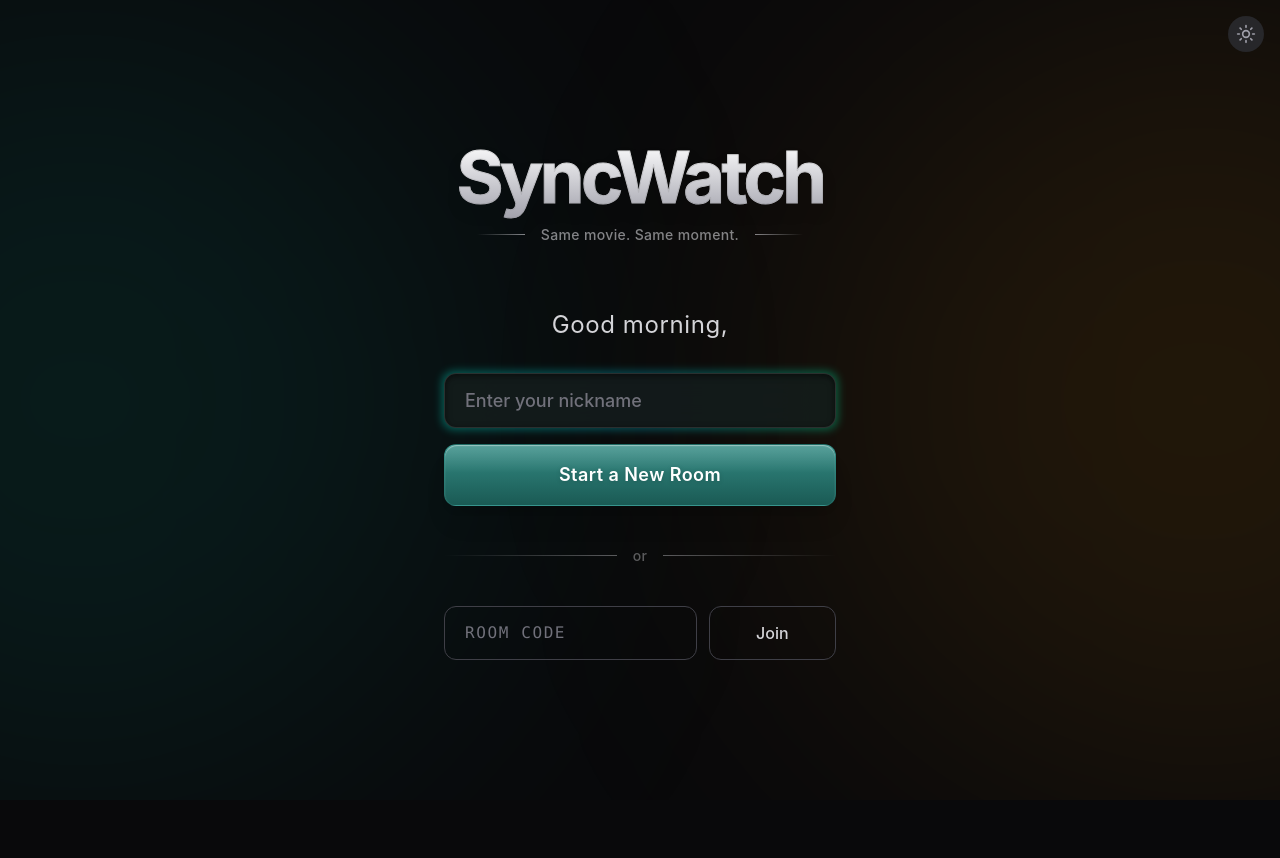
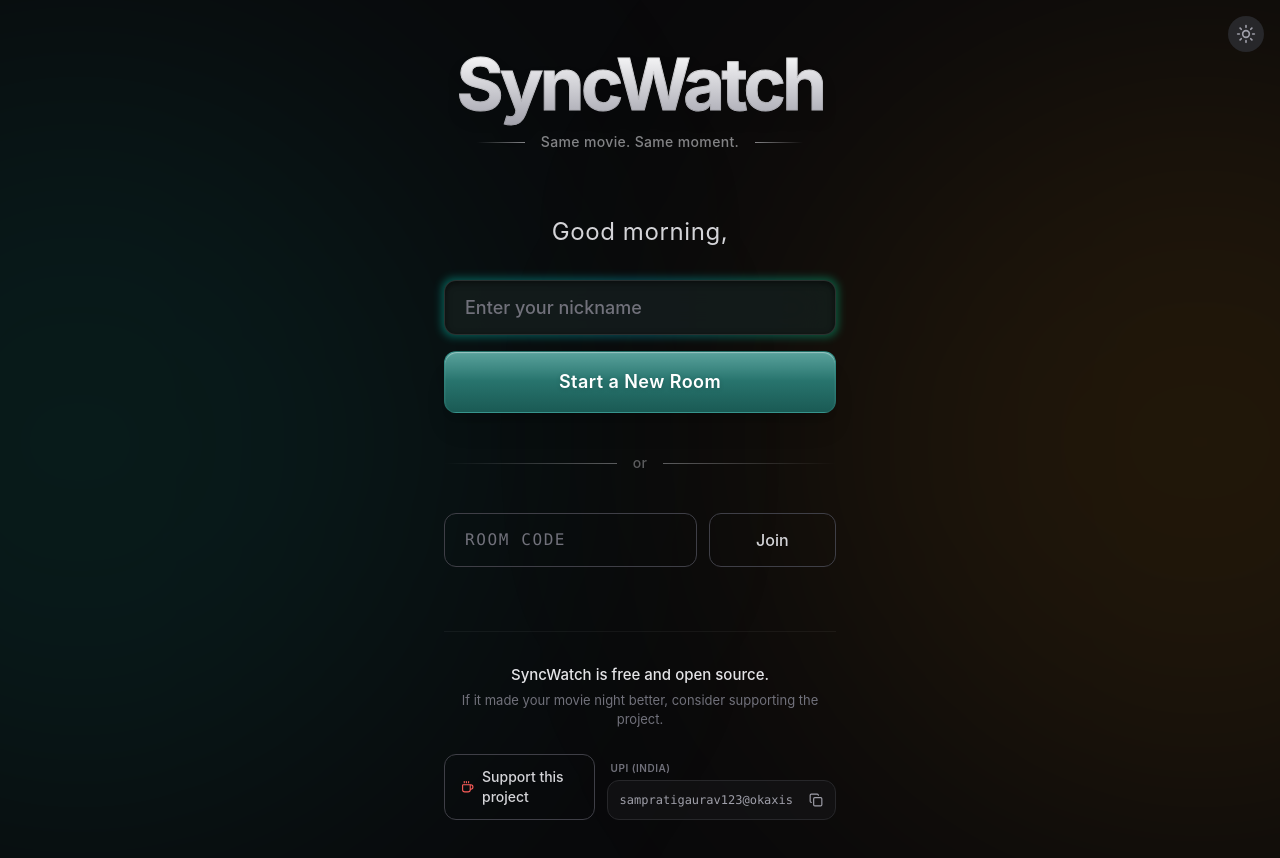
Before and after one commit to sampratigaurav/syncwatch, a React (Vite) app in the folder client/: page / in a window 1280 px wide. Shown: the top 858 px of the page. Before the commit the page ends 800 px from the top, so only its background shows below. Built offline with nearby package versions, Linux system fonts and the light colour scheme.

Commit message:
Add support and donation section to Home page

```diff
--- a/client/src/pages/Home.tsx
+++ b/client/src/pages/Home.tsx
@@ -1,5 +1,6 @@
 import { useState, useEffect } from 'react';
 import { useNavigate, useParams } from 'react-router-dom';
+import { Coffee, Copy, Check } from 'lucide-react';
 import { useRoomStore } from '../store/roomStore';
 import { SERVER_URL } from '../lib/config';
 
@@ -14,6 +15,13 @@ export default function Home() {
   const [error, setError] = useState('');
   const [isLoading, setIsLoading] = useState(false);
   const [greeting, setGreeting] = useState('');
+  const [copied, setCopied] = useState(false);
+
+  const handleCopyUPI = () => {
+    navigator.clipboard.writeText('sampratigaurav123@okaxis');
+    setCopied(true);
+    setTimeout(() => setCopied(false), 2000);
+  };
 
   useEffect(() => {
     const hour = new Date().getHours();
@@ -74,7 +82,7 @@ export default function Home() {
   };
 
   return (
-    <div className="relative flex flex-col items-center justify-center min-h-screen overflow-hidden selection:bg-teal-500/30">
+    <div className="relative flex flex-col items-center justify-center min-h-screen overflow-x-hidden overflow-y-auto py-12 selection:bg-teal-500/30">
 
       {/* Dynamic Background Glows */}
       <div className="absolute top-1/2 left-1/2 -translate-x-[120%] -translate-y-1/2 w-[500px] h-[500px] sm:w-[800px] sm:h-[800px] bg-teal-500/10 [.light_&]:bg-teal-400/20 rounded-full blur-[100px] sm:blur-[140px] pointer-events-none" />
@@ -165,6 +173,49 @@ export default function Home() {
            )}
 
         </div>
+
+        {/* Support Section */}
+        <div className="w-full mt-16 pt-8 border-t border-white/5 [.light_&]:border-black/10 pb-4">
+          <div className="flex flex-col items-center text-center mb-6">
+            <p className="text-zinc-200 [.light_&]:text-zinc-700 font-medium mb-1 text-[15px]">
+              SyncWatch is free and open source.
+            </p>
+            <p className="text-[13px] text-zinc-500 [.light_&]:text-zinc-500">
+              If it made your movie night better, consider supporting the project.
+            </p>
+          </div>
+
+          <div className="flex items-end justify-center gap-3">
+            {/* Ko-fi Button */}
+            <a
+              href="https://ko-fi.com/sampratigaurav"
+              target="_blank"
+              rel="noopener noreferrer"
+              className="flex-1 flex items-center justify-center gap-2 bg-transparent border border-zinc-700 [.light_&]:border-zinc-300 hover:border-zinc-500 [.light_&]:hover:border-zinc-400 text-zinc-300 [.light_&]:text-zinc-800 rounded-xl px-4 py-3 font-medium transition-colors active:scale-[0.98]"
+            >
+              <Coffee size={18} color="#FF5E5B" />
+              <span className="text-sm">Support this project</span>
+            </a>
+
+            {/* UPI Element */}
+            <div className="flex-1 flex flex-col" title="UPI (India)">
+              <span className="text-[10px] text-zinc-500 [.light_&]:text-zinc-500 uppercase tracking-wider mb-1 ml-1 font-semibold">UPI (India)</span>
+              <div className="flex items-center justify-between bg-zinc-900/50 [.light_&]:bg-zinc-100/80 border border-zinc-800 [.light_&]:border-zinc-200 rounded-xl pl-3 pr-1 py-1">
+                <span className="font-mono text-xs text-zinc-400 [.light_&]:text-zinc-600 truncate mr-2">
+                  sampratigaurav123@okaxis
+                </span>
+                <button
+                  onClick={handleCopyUPI}
+                  className="flex-shrink-0 p-2 rounded-lg hover:bg-zinc-800 [.light_&]:hover:bg-zinc-200 text-zinc-400 [.light_&]:text-zinc-600 transition-colors"
+                  title="Copy UPI ID"
+                >
+                  {copied ? <Check size={14} className="text-green-500" /> : <Copy size={14} />}
+                </button>
+              </div>
+            </div>
+          </div>
+        </div>
+
       </div>
     </div>
   );
```
